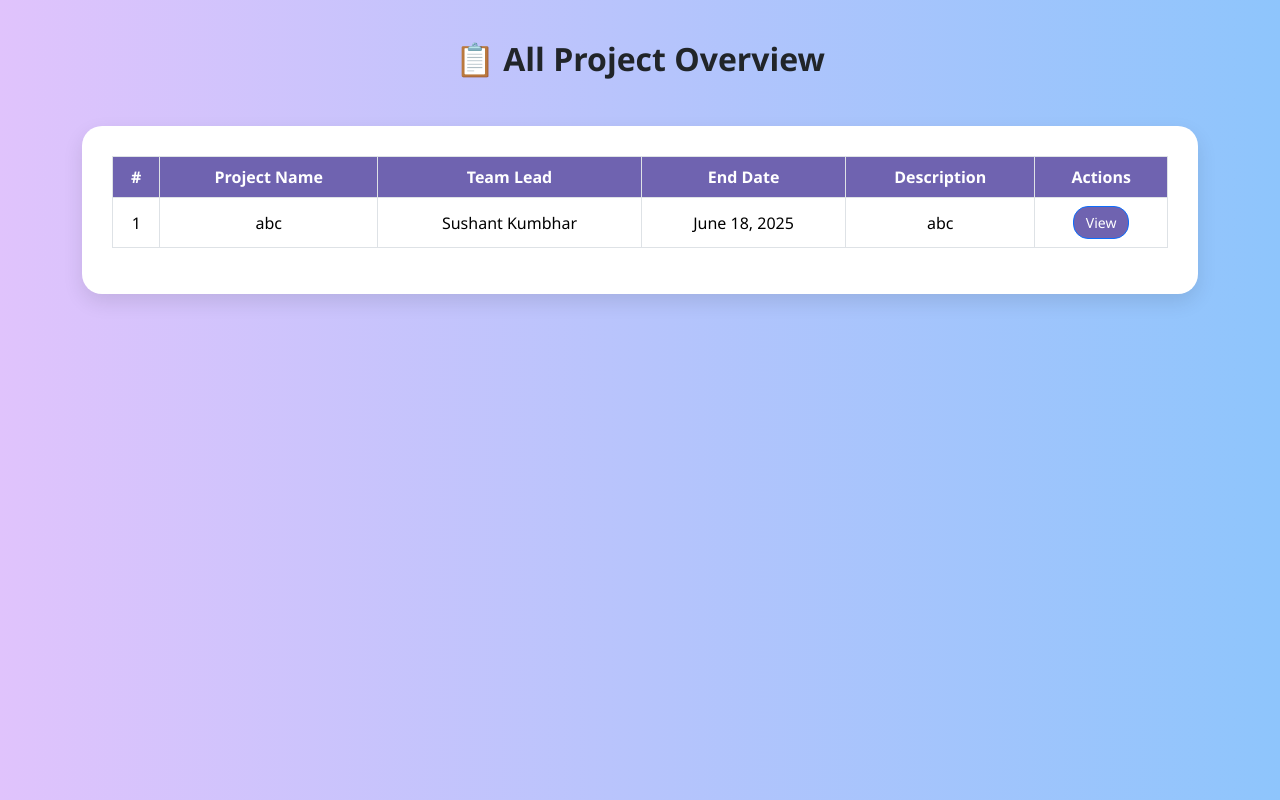
After one commit to kadambari-1110/Project-and-Task-Management, a Django app: page /display_project in a window 1280 px wide. The commit adds this page. Run offline with Django 5.2, Linux system fonts and the light colour scheme; data comes from the database, SQL or seed files in the repository.

Commit message:
project can be displayed

```diff
--- a/myapp/urls.py
+++ b/myapp/urls.py
@@ -9,6 +9,8 @@ urlpatterns = [
     path('team_lead_dashboard',views.team_lead_dashboard),
     path('member_dashboard',views.member_dashboard),
     path('create_project/',views.create_project, name="create_project"),
+    path('display_project',views.display_project,name="display_project"),
+    path('display_project_details/<int:id>',views.display_project_details,name="display_project_details"),
     path('create_project/project_submit',views.project_submit),
     path('create_task',views.create_task)
 
--- a/myapp/views.py
+++ b/myapp/views.py
@@ -30,10 +30,20 @@ def project_submit(request):
         description = request.POST['description']
         date = request.POST['deadline']
         team_lead = request.POST['team_lead']
-        proj = project(name=name,description=description,deadline=date,team_lead=user.objects.get(id=team_lead))
-        proj.save()
+        project_object = project(name=name,description=description,deadline=date,team_lead=user.objects.get(id=team_lead))
+        project_object.save()
 
         return HttpResponse("Project Created")
+
+
+def display_project(request):
+        project_object = project.objects.all()
+        return render(request,"display_project.html",{"projects":project_object})
+
+
+def display_project_details(request,id):
+    project_object = project.objects.get(id=id)
+    return render(request,"display_project_details.html",{"project":project_object})
 
 def manager_dashboard(request):
     return render(request,"manager_dashboard.html")
--- /dev/null
+++ b/templates/display_project.html
@@ -0,0 +1,77 @@
+<!DOCTYPE html>
+<html lang="en">
+<head>
+  <meta charset="UTF-8" />
+  <meta name="viewport" content="width=device-width, initial-scale=1.0"/>
+  <title>View All Projects</title>
+
+  <!-- Bootstrap CSS -->
+  <link href="https://cdn.jsdelivr.net/npm/bootstrap@5.3.3/dist/css/bootstrap.min.css" rel="stylesheet" />
+
+  <style>
+    body {
+      background: linear-gradient(to right, #e0c3fc, #8ec5fc);
+      font-family: 'Segoe UI', Tahoma, Geneva, Verdana, sans-serif;
+      min-height: 100vh;
+      padding-top: 40px;
+    }
+
+    .table-container {
+      background: #fff;
+      border-radius: 20px;
+      padding: 30px;
+      box-shadow: 0 8px 20px rgba(0,0,0,0.1);
+    }
+
+    .table th {
+      background-color: #6f63b0;
+      color: #fff;
+      text-align: center;
+    }
+
+    .table td {
+      vertical-align: middle;
+      text-align: center;
+    }
+
+    .btn {
+      background-color: #6f63b0;
+      border-radius: 15px;
+      padding: 5px 12px;
+    }
+  </style>
+</head>
+<body>
+
+  <div class="container">
+    <h2 class="text-center mb-5 fw-bold">📋 All Project Overview</h2>
+
+    <div class="table-container">
+      <table class="table table-bordered table-hover align-middle">
+        <thead>
+          <tr>
+            <th>#</th>
+            <th>Project Name</th>
+            <th>Team Lead</th>
+            <th>End Date</th>
+            <th>Description</th>
+            <th>Actions</th>
+          </tr>
+        </thead>
+        <tbody>
+          {% for i in projects %}
+          <tr>
+            <td>{{ i.id }}</td>
+            <td>{{ i.name }}</td>
+            <td>{{ i.team_lead }}</td>
+            <td>{{ i.deadline }}</td>
+            <td>{{ i.description }}</td>
+            <td>
+              <a href="{% url 'display_project_details' i.id %}" class="btn btn-primary btn-sm">View</a>
+            </td>
+          </tr>
+          {% endfor %}
+        </tbody>
+      </table>
+    </div>
+  </div>
--- a/templates/manager_dashboard.html
+++ b/templates/manager_dashboard.html
@@ -186,7 +186,7 @@
         <div class="card-title">Create Project</div>
         <div class="card-desc">Start a new project and assign tasks</div>
       </div>
-      <div class="card" onclick="location.href='edit_project.html'">
+      <div class="card" onclick="location.href='{% url 'display_project' %}'">
         <div class="card-icon">👁️</div>
         <div class="card-title">View Project</div>
         <div class="card-desc">See and modify project details</div>
```
Also changed, not shown: templates/display_project_details.html (added, +70 -0 lines), templates/login.html (added, +36 -0 lines).
